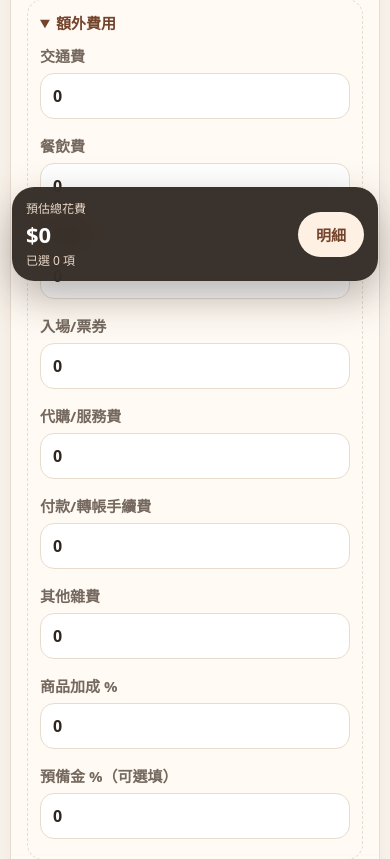
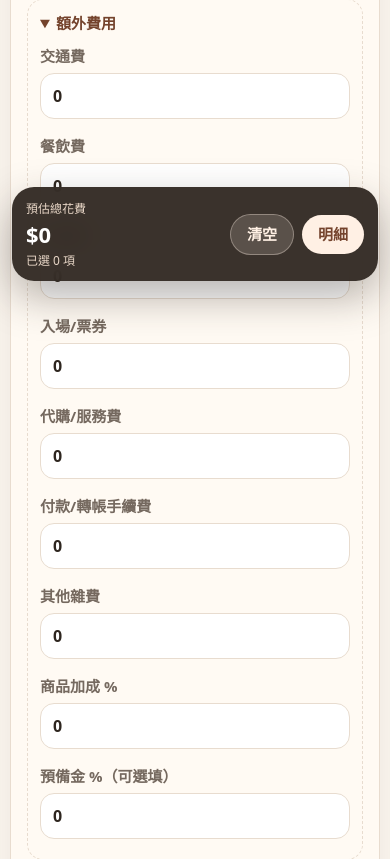
Before and after one commit to ying720/2026-lezhin-popup-cost-web, a Flask app: page / in a window 390 px wide. Shown: the part 551-1410 px from the top of the page. Run offline with Flask 3, Linux system fonts and the light colour scheme.

Commit message:
Add mobile clear button to total bar

```diff
--- a/static/app.js
+++ b/static/app.js
@@ -361,12 +361,17 @@ function bindInputs() {
     input.addEventListener("change", calculate);
   });
 
-  $("#resetBtn").addEventListener("click", () => {
+  const clearAllQuantities = () => {
     for (const p of eventProducts()) quantities[p.id] = 0;
     saveQuantities();
     renderProducts();
     calculate();
-  });
+  };
+
+  $("#resetBtn").addEventListener("click", clearAllQuantities);
+
+  const mobileResetBtn = $("#mobileResetBtn");
+  if (mobileResetBtn) mobileResetBtn.addEventListener("click", clearAllQuantities);
 
   $("#defaultBtn").addEventListener("click", () => {
     loadQuantities(true);
--- a/static/style.css
+++ b/static/style.css
@@ -746,16 +746,35 @@ td.note {
     margin: 2px 0;
   }
 
+  .mobile-total-actions {
+    display: flex;
+    align-items: center;
+    gap: 8px;
+    flex-shrink: 0;
+  }
+
+  .mobile-clear-btn,
   .mobile-total-bar a {
+    border: 0;
     color: var(--accent-dark);
     background: #fff0e4;
     text-decoration: none;
     font-weight: 900;
+    font-size: 15px;
+    line-height: 1;
     padding: 11px 15px;
     border-radius: 999px;
     white-space: nowrap;
+    cursor: pointer;
+  }
+
+  .mobile-clear-btn {
+    color: #fff0e4;
+    background: rgba(255, 240, 228, 0.16);
+    border: 1px solid rgba(255, 240, 228, 0.35);
   }
 }
+
 
 @media (max-width: 380px) {
   .panel { padding: 14px; }
@@ -1048,8 +1067,9 @@ td.note {
     font-size: 22px;
   }
 
+  .mobile-clear-btn,
   .mobile-total-bar a {
-    padding: 12px 18px;
+    padding: 12px 16px;
   }
 }
 
--- a/templates/index.html
+++ b/templates/index.html
@@ -137,12 +137,15 @@
   </main>
 
   <div class="mobile-total-bar" aria-live="polite">
-    <div>
+    <div class="mobile-total-main">
       <span>預估總花費</span>
       <strong id="mobileGrandTotal">NT$0</strong>
       <small id="mobileSelectedCount">已選 0 項</small>
     </div>
-    <a href="#summaryPanel">明細</a>
+    <div class="mobile-total-actions">
+      <button id="mobileResetBtn" type="button" class="mobile-clear-btn">清空</button>
+      <a href="#summaryPanel">明細</a>
+    </div>
   </div>
 
   <script>
```
